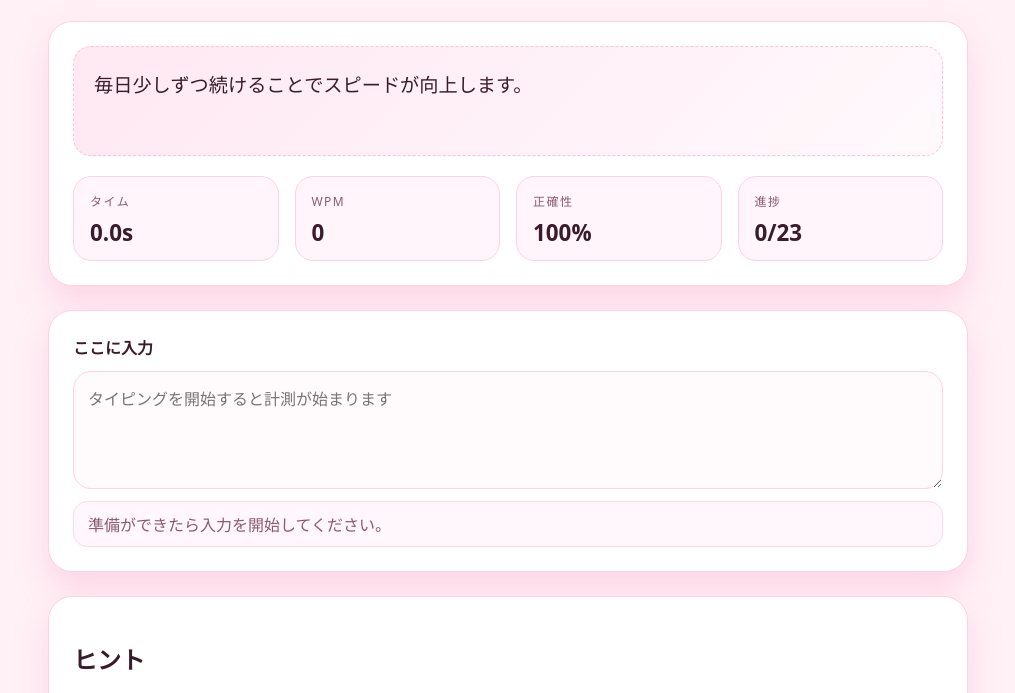
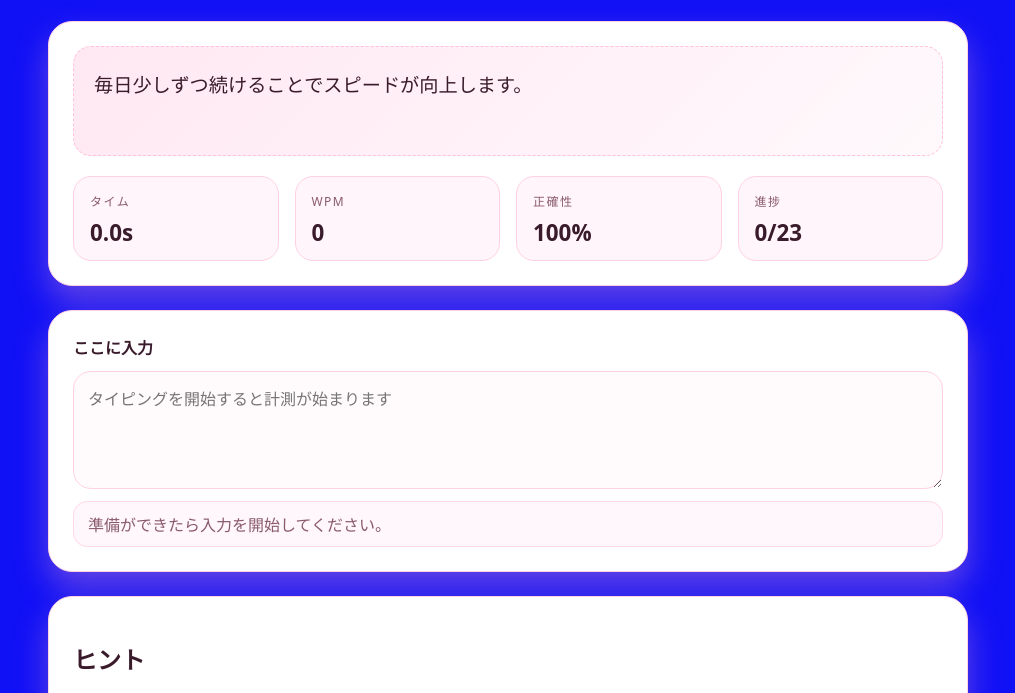
Before and after one commit to naviiwan/ChatGPT_CodingAgent, a plain HTML site: page index.html in a window 1280 px wide. Shown: the part 203-896 px from the top of the page, without its empty margins (132-1147 px from the left). Drawn offline with Linux system fonts and the light colour scheme.

Commit message:
Update styles.css

```diff
--- a/styles.css
+++ b/styles.css
@@ -1,7 +1,7 @@
 :root {
   color-scheme: light;
   font-family: "M PLUS Rounded 1c", "Noto Sans JP", system-ui, sans-serif;
-  --bg: #fff1f6;
+  --bg: #1111f6;
   --panel: #ffffff;
   --primary: #ff6fb1;
   --primary-dark: #f0559a;
```
